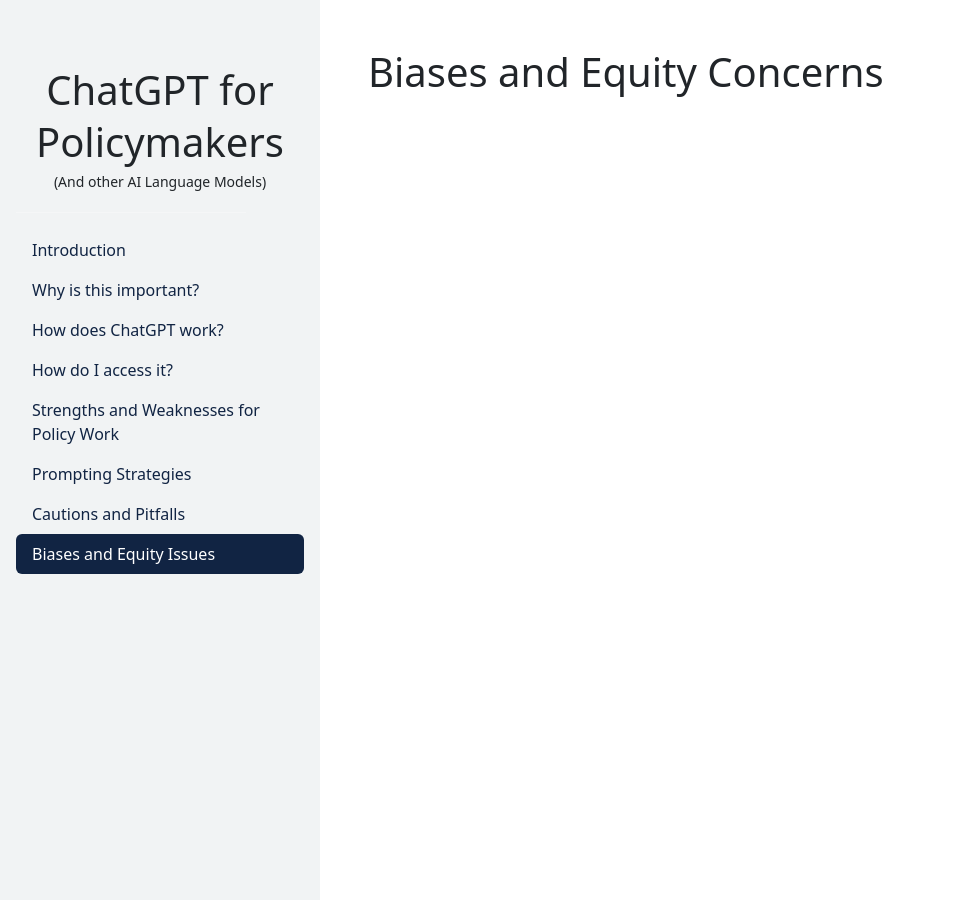
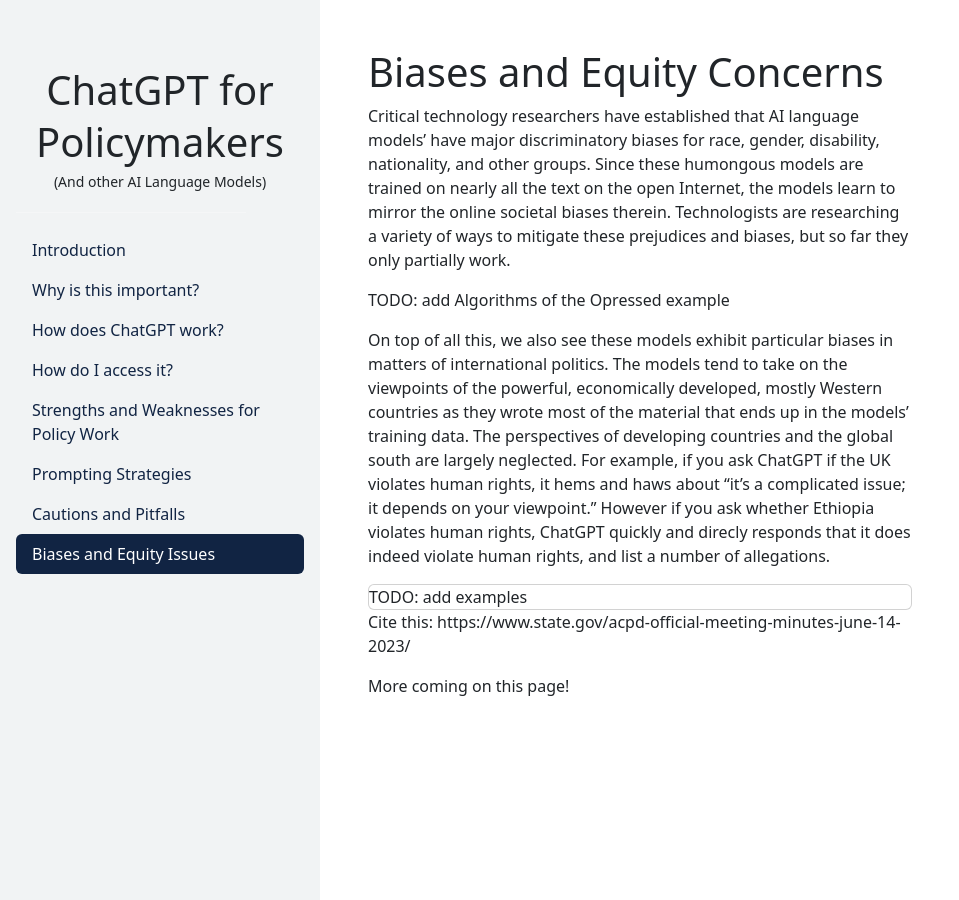
Before and after one commit to mziegler/llms-for-policymakers, a Jekyll site: the page built from biases-equity.md, in a window 1280 px wide. Shown: the whole page, without its empty margins (0-959 px from the left). Built offline with Jekyll 4.4.1, drawn with Linux system fonts in a browser that asks for light colours.

Commit message:
updated some text

```diff
--- a/biases-equity.md
+++ b/biases-equity.md
@@ -4,3 +4,16 @@ title: Prompting strategies
 ---
 
 # Biases and Equity Concerns
+
+Critical technology researchers have established that AI language models' have major discriminatory biases for race, gender, disability, nationality, and other groups. Since these humongous models are trained on nearly all the text on the open Internet, the models learn to mirror the online societal biases therein. Technologists are researching a variety of ways to mitigate these prejudices and biases, but so far they only partially work.
+
+TODO: add Algorithms of the Opressed example
+
+On top of all this, we also see these models exhibit particular biases in matters of international politics. The models tend to take on the viewpoints of the powerful, economically developed, mostly Western countries as they wrote most of the material that ends up in the models' training data. The perspectives of developing countries and the global south are largely neglected. For example, if you ask ChatGPT if the UK violates human rights, it hems and haws about "it's a complicated issue; it depends on your viewpoint." However if you ask whether Ethiopia violates human rights, ChatGPT quickly and direcly responds that it does indeed violate human rights, and list a number of allegations.
+
+<div class="card">TODO: add examples</div>
+
+Cite this: https://www.state.gov/acpd-official-meeting-minutes-june-14-2023/
+
+
+More coming on this page!
```
Also changed, not shown: index.md (+1 -3 lines), prompting.md (+23 -0 lines).
